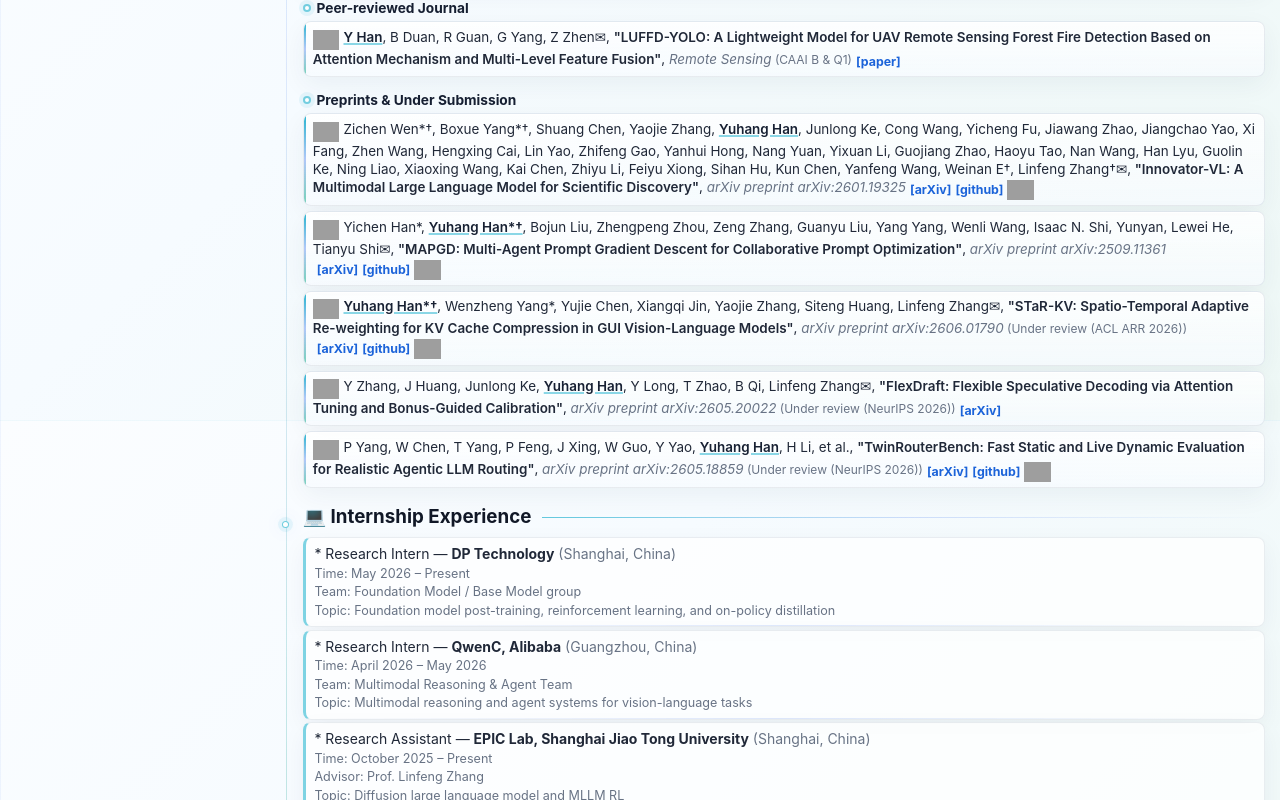
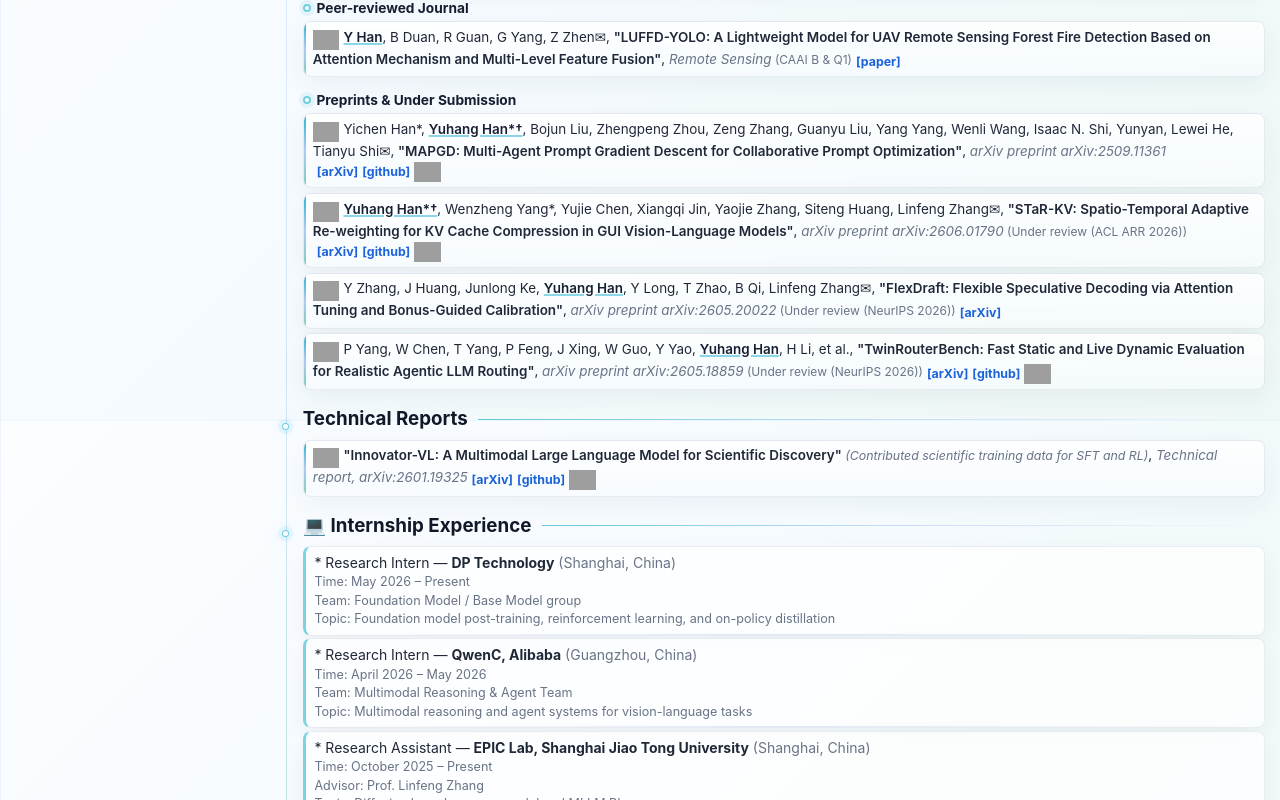
Before and after one commit to kawhiiiileo/kawhiiiileo.github.io, a React (Vite) app: page / in a window 1280 px wide. Shown: the part 1180-1980 px from the top of the page. Built offline with nearby package versions, Linux system fonts and the light colour scheme; grey boxes are pictures that could not be loaded; some icons are missing.

Commit message:
Add standalone technical reports section

```diff
--- a/src/data/profile.ts
+++ b/src/data/profile.ts
@@ -7,9 +7,10 @@ export interface Paper {
   badge: string;
   badgeUrl?: string;
   badgeStyle?: string;
-  authors: string;
+  authors?: string;
   title: string;
   venue: string;
+  contribution?: string;
   note?: string;
   oral?: boolean;
   links?: { label: string; url: string }[];
@@ -123,7 +124,7 @@ export const recentNews: NewsItem[] = [
   },
   {
     date: "2026/01",
-    content: `[Preprint] We released [Innovator-VL](https://innovatorlm.github.io/Innovator-VL/), a multimodal large language model tailored for scientific discovery! See [Project page](https://innovatorlm.github.io/Innovator-VL/) for more details!`,
+    content: `[Technical Report] We released [Innovator-VL](https://innovatorlm.github.io/Innovator-VL/), a multimodal large language model tailored for scientific discovery! See [Project page](https://innovatorlm.github.io/Innovator-VL/) for more details!`,
   },
   {
     date: "2025/11",
@@ -226,19 +227,23 @@ export const journalPapers: Paper[] = [
   },
 ];
 
-// Publications - Preprints
-export const preprints: Paper[] = [
+// Technical Reports
+export const technicalReports: Paper[] = [
   {
     badge: "arXiv-2601.19325",
-    authors: "Zichen Wen*†, Boxue Yang*†, Shuang Chen, Yaojie Zhang, Yuhang Han, Junlong Ke, Cong Wang, Yicheng Fu, Jiawang Zhao, Jiangchao Yao, Xi Fang, Zhen Wang, Hengxing Cai, Lin Yao, Zhifeng Gao, Yanhui Hong, Nang Yuan, Yixuan Li, Guojiang Zhao, Haoyu Tao, Nan Wang, Han Lyu, Guolin Ke, Ning Liao, Xiaoxing Wang, Kai Chen, Zhiyu Li, Feiyu Xiong, Sihan Hu, Kun Chen, Yanfeng Wang, Weinan E†, Linfeng Zhang†✉",
     title: "Innovator-VL: A Multimodal Large Language Model for Scientific Discovery",
-    venue: "arXiv preprint arXiv:2601.19325",
+    venue: "Technical report, arXiv:2601.19325",
+    contribution: "Contributed scientific training data for SFT and RL",
     links: [
       { label: "arXiv", url: "https://arxiv.org/abs/2601.19325" },
       { label: "github", url: "https://github.com/InnovatorLM/Innovator-VL" },
     ],
     stars: "InnovatorLM/Innovator-VL",
   },
+];
+
+// Publications - Preprints
+export const preprints: Paper[] = [
   {
     badge: "arXiv-2509.11361",
     authors: "Yichen Han*, Yuhang Han*†, Bojun Liu, Zhengpeng Zhou, Zeng Zhang, Guanyu Liu, Yang Yang, Wenli Wang, Isaac N. Shi, Yunyan, Lewei He, Tianyu Shi✉",
--- a/src/index.css
+++ b/src/index.css
@@ -623,6 +623,12 @@ button {
   text-decoration-thickness: 2px;
 }
 
+.pub-contribution {
+  color: var(--text-muted);
+  font-size: 0.92em;
+  font-style: italic;
+}
+
 .service-list {
   margin: 0;
   padding-left: 1.4em;
--- a/src/sections/MainContent.tsx
+++ b/src/sections/MainContent.tsx
@@ -1,5 +1,5 @@
 import { News } from './News';
-import { Publications } from './Publications';
+import { Publications, TechnicalReports } from './Publications';
 import { Experience } from './Experience';
 import { Services } from './Services';
 import { Misc } from './Misc';
@@ -22,6 +22,11 @@ export function MainContent() {
       <span className="anchor" id="publications"></span>
       <section>
         <Publications />
+      </section>
+
+      <span className="anchor" id="technical-reports"></span>
+      <section>
+        <TechnicalReports />
       </section>
 
       <span className="anchor" id="experience"></span>
--- a/src/sections/Navigation.tsx
+++ b/src/sections/Navigation.tsx
@@ -4,6 +4,7 @@ const navItems = [
   { label: 'About Me', href: '#about-me' },
   { label: 'News', href: '#news' },
   { label: 'Publications', href: '#publications' },
+  { label: 'Technical Reports', href: '#technical-reports' },
   { label: 'Experience', href: '#experience' },
   { label: 'Services', href: '#services' },
   { label: 'Misc', href: '#misc' },
--- a/src/sections/Publications.tsx
+++ b/src/sections/Publications.tsx
@@ -1,5 +1,5 @@
 import { useEffect, useState } from 'react';
-import { conferencePapers, journalPapers, preprints, profile } from '@/data/profile';
+import { conferencePapers, journalPapers, preprints, profile, technicalReports } from '@/data/profile';
 import type { Paper } from '@/data/profile';
 
 export function Publications() {
@@ -65,11 +65,22 @@ export function Publications() {
       </div>
 
       <div id="pub-selected" className={`pub-panel ${viewMode === 'selected' ? '' : 'is-hidden'}`}>
-        <TopicSection title="Efficient MLLM Inference" papers={[conferencePapers[1], conferencePapers[2], preprints[2]]} />
+        <TopicSection title="Efficient MLLM Inference" papers={[conferencePapers[1], conferencePapers[2], preprints[1]]} />
         <TopicSection title="RL for LLMs" papers={[conferencePapers[0]]} />
-        <TopicSection title="Multi-Agent Prompt Optimization" papers={[preprints[1]]} />
-        <TopicSection title="Agentic Systems & Routing" papers={[conferencePapers[4], conferencePapers[5], preprints[4]]} />
-        <TopicSection title="Other Works" papers={[journalPapers[0], conferencePapers[3], preprints[0], preprints[3]]} />
+        <TopicSection title="Multi-Agent Prompt Optimization" papers={[preprints[0]]} />
+        <TopicSection title="Agentic Systems & Routing" papers={[conferencePapers[4], conferencePapers[5], preprints[3]]} />
+        <TopicSection title="Other Works" papers={[journalPapers[0], conferencePapers[3], preprints[2]]} />
+      </div>
+    </>
+  );
+}
+
+export function TechnicalReports() {
+  return (
+    <>
+      <h2 className="section-heading">Technical Reports</h2>
+      <div className="pub-section">
+        {technicalReports.map((report) => <PaperItem key={report.title} paper={report} />)}
       </div>
     </>
   );
@@ -116,10 +127,13 @@ function PaperItem({ paper }: { paper: Paper }) {
       {paper.oral && <span style={{ color: 'red', fontSize: '13px', fontWeight: '600' }}>(Oral)</span>}
 
       {/* Authors */}
-      <span>{highlightAuthor(paper.authors)}, </span>
+      {paper.authors && <span>{highlightAuthor(paper.authors)}, </span>}
 
       {/* Title */}
       <span style={{ fontWeight: '600' }}>&quot;{paper.title}&quot;</span>
+
+      {/* Contribution */}
+      {paper.contribution && <span className="pub-contribution"> ({paper.contribution})</span>}
 
       {/* Venue */}
       {paper.venue && <span>, <em style={{ color: 'var(--text-muted)' }}>{paper.venue}</em></span>}
```
